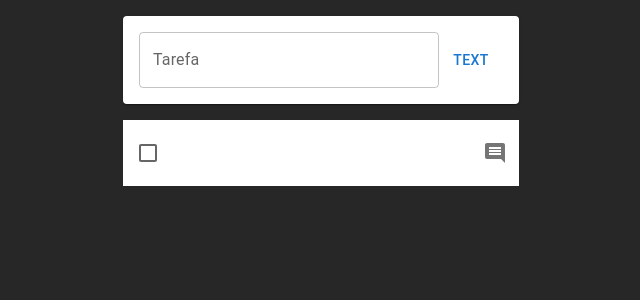
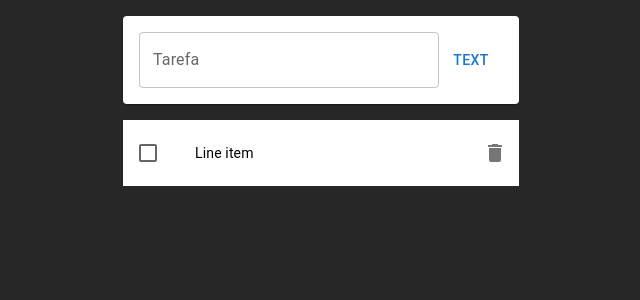
Before and after one commit to DionCstS/to-do-list-teste, a React (Create React App) app: page / in a window 1280 px wide. Shown: the top 300 px of the page, without its empty margins (319-959 px from the left). Built offline with nearby package versions, Linux system fonts and the light colour scheme.

Commit message:
adcionado icone para delete

```diff
--- a/src/components/TodoItem.jsx
+++ b/src/components/TodoItem.jsx
@@ -7,6 +7,7 @@ import ListItemText from '@mui/material/ListItemText';
 import Checkbox from '@mui/material/Checkbox';
 import IconButton from '@mui/material/IconButton';
 import CommentIcon from '@mui/icons-material/Comment';
+import DeleteIcon from '@mui/icons-material/Delete';
 
 export default function TodoItem() {
 
@@ -14,7 +15,7 @@ export default function TodoItem() {
     <ListItem
             secondaryAction={
               <IconButton edge="end" aria-label="comments">
-                <CommentIcon />
+                <DeleteIcon />
               </IconButton>
             }
             disablePadding
@@ -27,7 +28,7 @@ export default function TodoItem() {
                   disableRipple
                 />
               </ListItemIcon>
-              <ListItemText/>
+              <ListItemText primary={`Line item`}/>
             </ListItemButton>
      </ListItem>
   );
```
